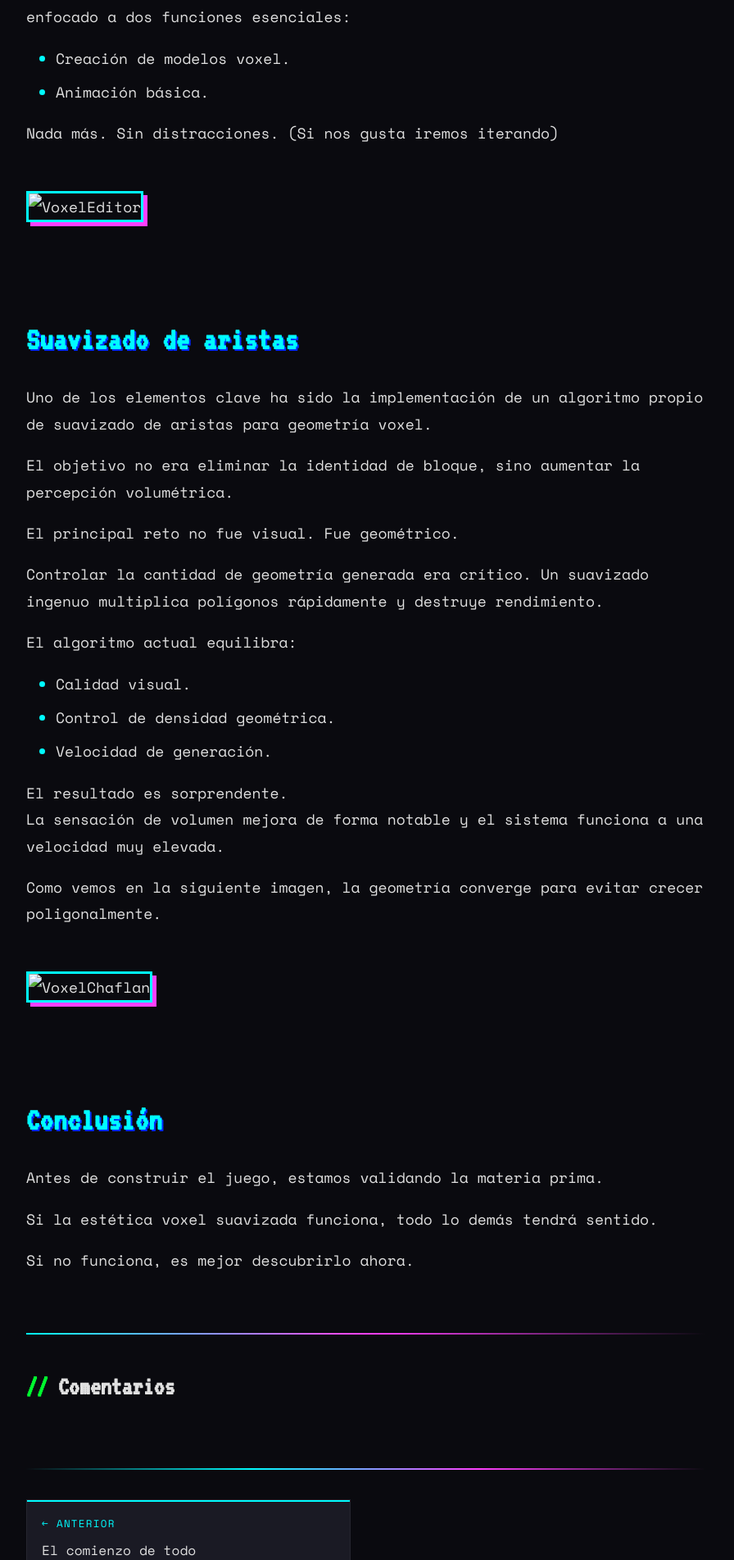
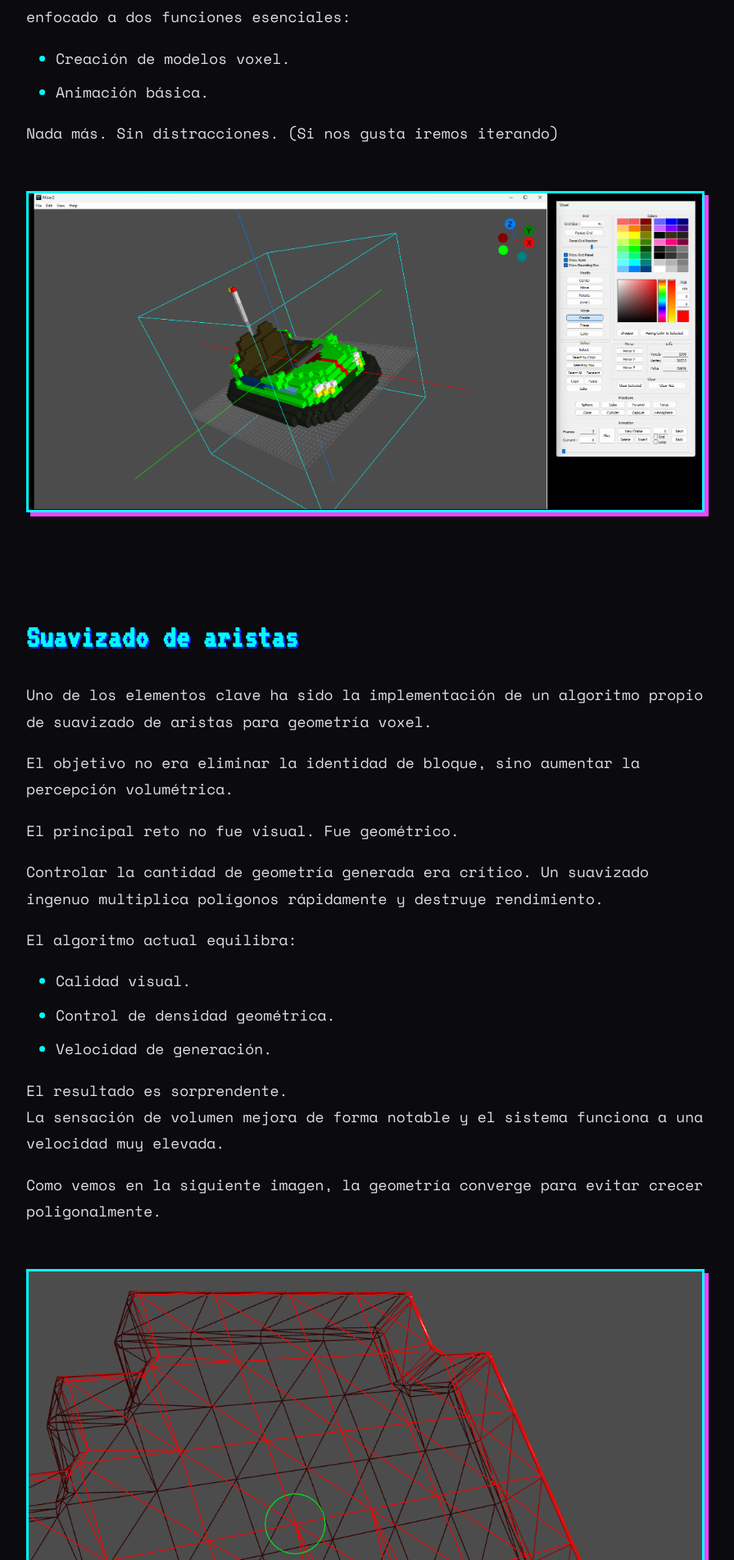
Before and after one commit to anisotropico/autocrash-devlog, a Jekyll site: the page built from _posts/2026-02-18-lo-primero.md, in a window 1280 px wide. Shown: the part 1709-3612 px from the top of the page at 82% size, without its empty margins (194-1090 px from the left). Built offline with Jekyll 4.4.1, drawn with Linux system fonts in a browser that asks for light colours; comment, search, counter and statistics services are not loaded.

Commit message:
y mas errores de imagenes

```diff
--- a/_posts/2026-02-18-lo-primero.md
+++ b/_posts/2026-02-18-lo-primero.md
@@ -41,7 +41,7 @@ Está desarrollado en Windows MFC con DirectX. Es deliberadamente sencillo, enfo
 
 Nada más. Sin distracciones. (Si nos gusta iremos iterando)
 
-![VoxelEditor](../assets/images/imagesPosts/VoxelEditor.png)
+![VoxelEditor]({{ "/assets/images/imagesPosts/VoxelEditor.png" | relative_url }})
 
 ## Suavizado de aristas
 
@@ -64,7 +64,7 @@ La sensación de volumen mejora de forma notable y el sistema funciona a una vel
 
 Como vemos en la siguiente imagen, la geometría converge para evitar crecer poligonalmente.
 
-![VoxelChaflan](../assets/images/imagesPosts/ConvergenciaChaflan.png)
+![VoxelChaflan]({{ "/assets/images/imagesPosts/ConvergenciaChaflan.png" | relative_url }})
 
 ## Conclusión
 
```
